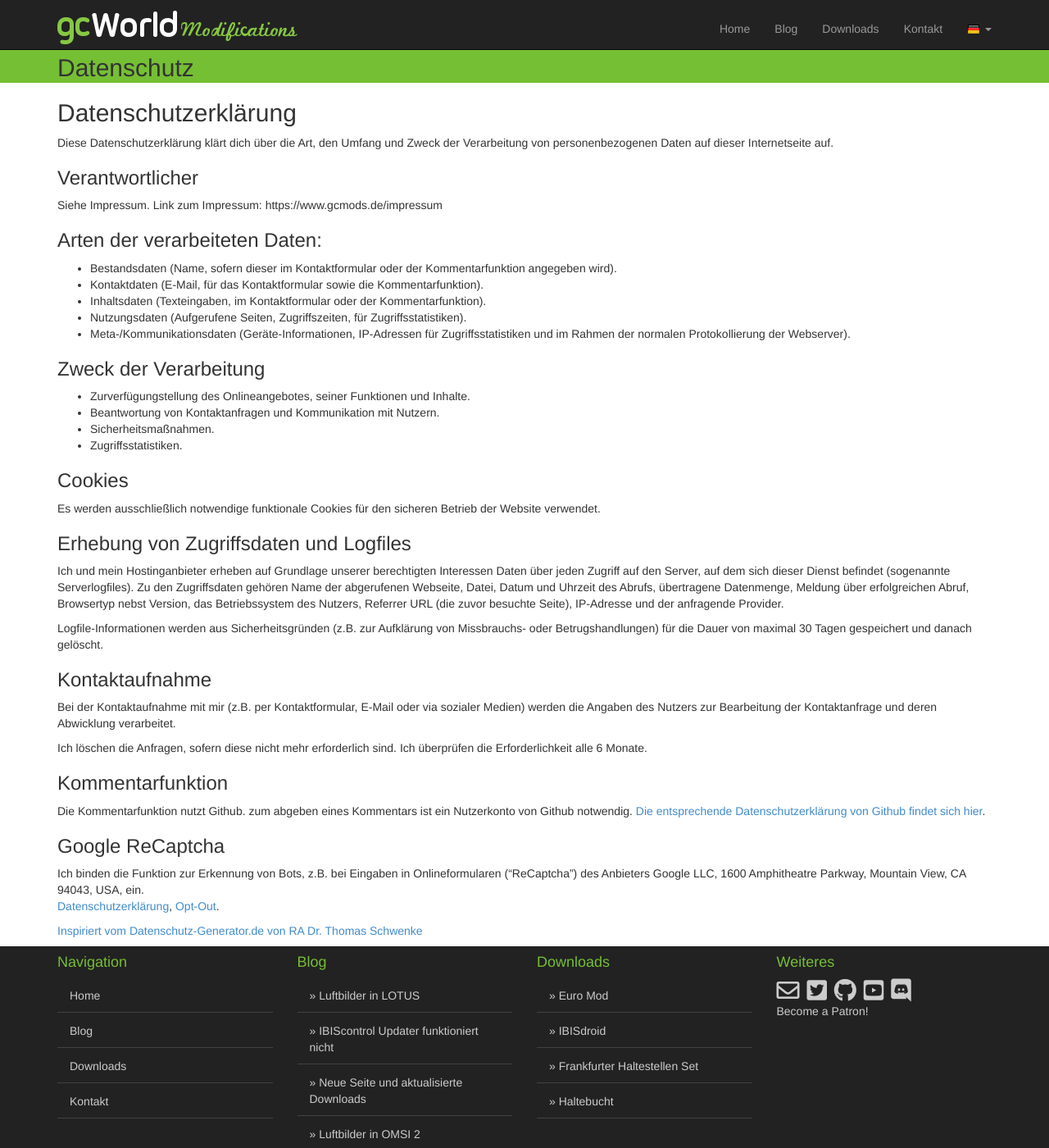
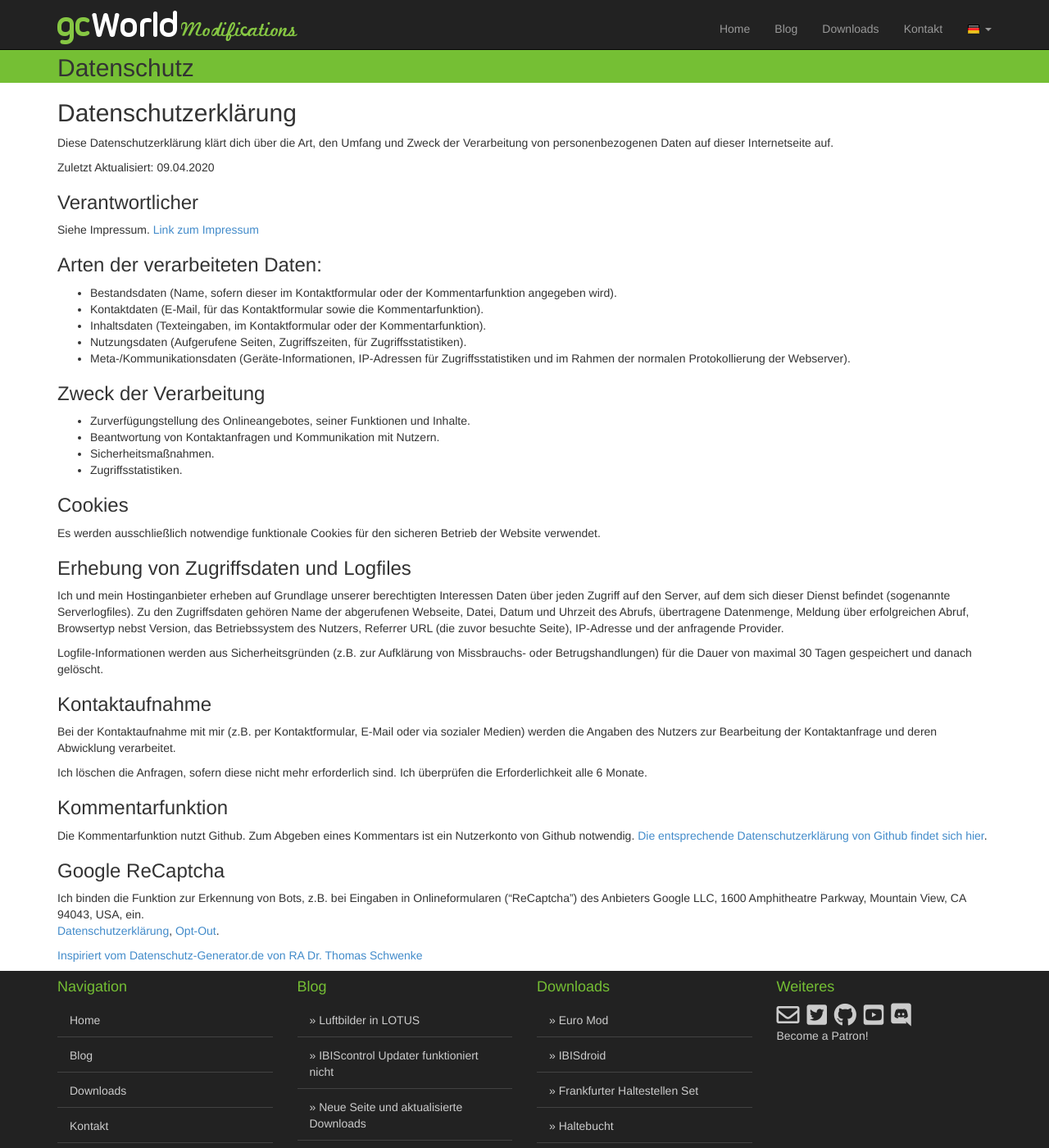
Before and after one commit to gcWorld/gcMods-Website, a Jekyll site: the page built from datenschutz.md, in a window 1280 px wide and 1400 px high. Shown: the whole window at 82% size. Built offline with Jekyll 4.4.1, drawn with Linux system fonts in a browser that asks for light colours; nearby versions of some CDN libraries.

Commit message:
Rechtschreibung Datenschutz

```diff
--- a/datenschutz.md
+++ b/datenschutz.md
@@ -9,9 +9,11 @@
 ## Datenschutzerklärung
 Diese Datenschutzerklärung klärt dich über die Art, den Umfang und Zweck der Verarbeitung von personenbezogenen Daten auf dieser Internetseite auf.
 
+Zuletzt Aktualisiert: 09.04.2020
+
 ### Verantwortlicher
 Siehe Impressum.
-Link zum Impressum: https://www.gcmods.de/impressum
+[Link zum Impressum](https://www.gcmods.de/impressum)
 
 ### Arten der verarbeiteten Daten:
 -	Bestandsdaten (Name, sofern dieser im Kontaktformular oder der Kommentarfunktion angegeben wird).
@@ -40,7 +42,7 @@
 Ich löschen die Anfragen, sofern diese nicht mehr erforderlich sind. Ich überprüfen die Erforderlichkeit alle 6 Monate.
 
 ### Kommentarfunktion
-Die Kommentarfunktion nutzt Github. zum abgeben eines Kommentars ist ein Nutzerkonto von Github notwendig. [Die entsprechende Datenschutzerklärung von Github findet sich hier](https://help.github.com/en/articles/github-privacy-statement).
+Die Kommentarfunktion nutzt Github. Zum Abgeben eines Kommentars ist ein Nutzerkonto von Github notwendig. [Die entsprechende Datenschutzerklärung von Github findet sich hier](https://help.github.com/en/articles/github-privacy-statement).
 
 ### Google ReCaptcha
 Ich binden die Funktion zur Erkennung von Bots, z.B. bei Eingaben in Onlineformularen ("ReCaptcha") des Anbieters Google LLC, 1600 Amphitheatre Parkway, Mountain View, CA 94043, USA, ein.
```
